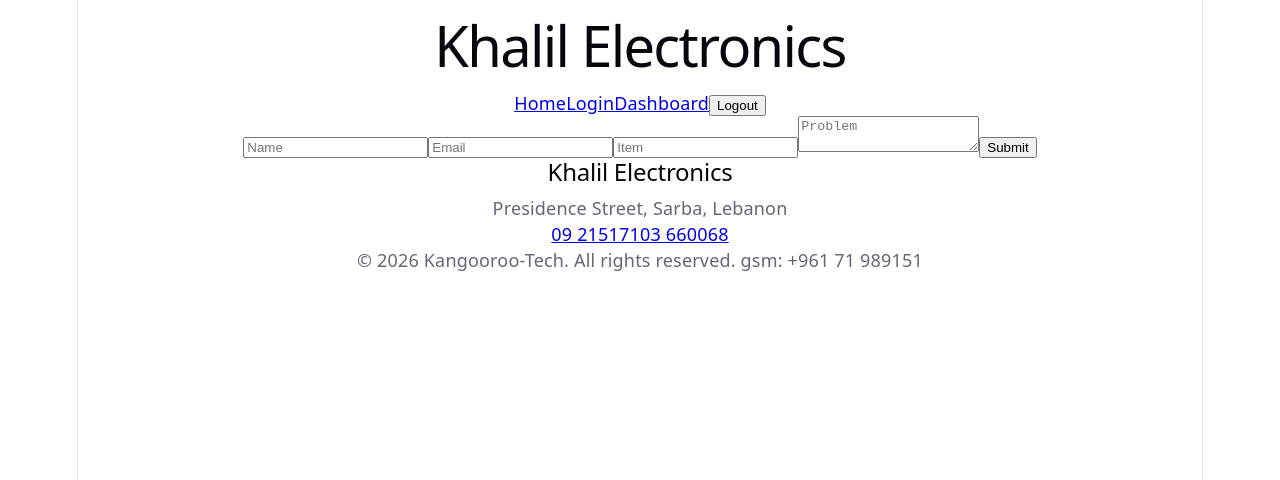
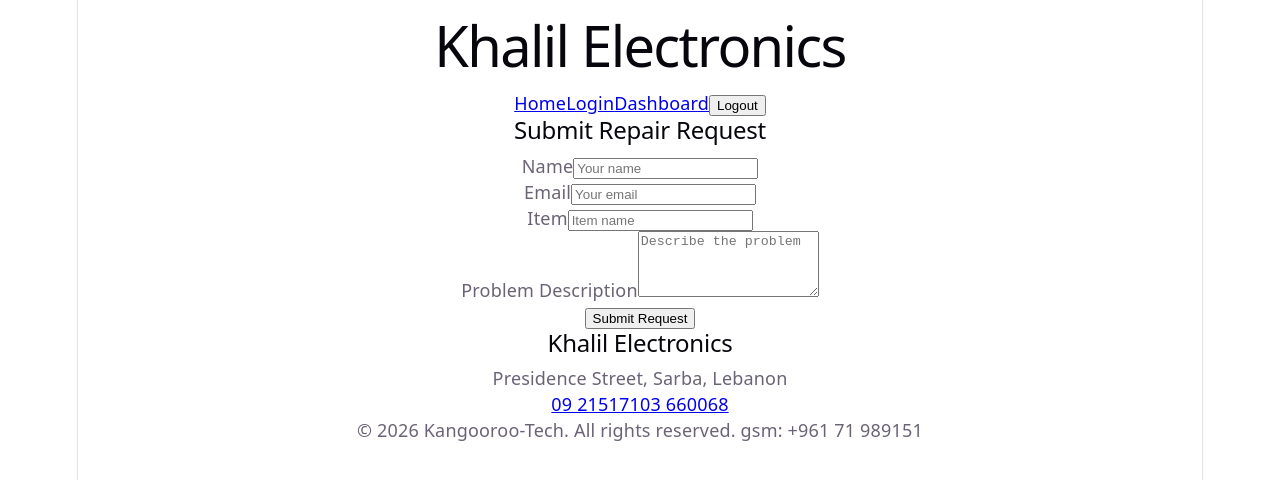
Before and after one commit to Mypol-hub/Fix-it, a React (Vite) app in the folder client-app/: page /request in a window 1280 px wide. Shown: the top 480 px of the page. Built offline with nearby package versions, Linux system fonts and the light colour scheme.

Commit message:
Refactor RequestForm with improved UI elements
Enhanced the RequestForm component with improved styling and structure for better user experience.

```diff
--- a/client-app/src/components/RequestForm.jsx
+++ b/client-app/src/components/RequestForm.jsx
@@ -11,15 +11,80 @@ export default function RequestForm() {
     e.preventDefault();
     await submitRequest(customerName, email, itemName, problemDescription);
     alert("Request submitted!");
+    setCustomerName("");
+    setEmail("");
+    setItemName("");
+    setProblemDescription("");
   };
 
   return (
-    <form onSubmit={handleSubmit}>
-      <input value={customerName} onChange={e => setCustomerName(e.target.value)} placeholder="Name" />
-      <input value={email} onChange={e => setEmail(e.target.value)} placeholder="Email" />
-      <input value={itemName} onChange={e => setItemName(e.target.value)} placeholder="Item" />
-      <textarea value={problemDescription} onChange={e => setProblemDescription(e.target.value)} placeholder="Problem" />
-      <button type="submit">Submit</button>
+    <form
+      onSubmit={handleSubmit}
+      className="max-w-md mx-auto bg-white shadow-md rounded-lg p-6 space-y-4"
+    >
+      <h2 className="text-xl font-bold text-blue-900 mb-2 text-center">
+        Submit Repair Request
+      </h2>
+
+      <div>
+        <label className="block text-sm font-medium text-gray-700 mb-1">
+          Name
+        </label>
+        <input
+          value={customerName}
+          onChange={(e) => setCustomerName(e.target.value)}
+          placeholder="Your name"
+          required
+          className="w-full border rounded-lg p-2 focus:ring-2 focus:ring-blue-500 focus:outline-none"
+        />
+      </div>
+
+      <div>
+        <label className="block text-sm font-medium text-gray-700 mb-1">
+          Email
+        </label>
+        <input
+          type="email"
+          value={email}
+          onChange={(e) => setEmail(e.target.value)}
+          placeholder="Your email"
+          required
+          className="w-full border rounded-lg p-2 focus:ring-2 focus:ring-blue-500 focus:outline-none"
+        />
+      </div>
+
+      <div>
+        <label className="block text-sm font-medium text-gray-700 mb-1">
+          Item
+        </label>
+        <input
+          value={itemName}
+          onChange={(e) => setItemName(e.target.value)}
+          placeholder="Item name"
+          required
+          className="w-full border rounded-lg p-2 focus:ring-2 focus:ring-blue-500 focus:outline-none"
+        />
+      </div>
+
+      <div>
+        <label className="block text-sm font-medium text-gray-700 mb-1">
+          Problem Description
+        </label>
+        <textarea
+          value={problemDescription}
+          onChange={(e) => setProblemDescription(e.target.value)}
+          placeholder="Describe the problem"
+          rows="4"
+          className="w-full border rounded-lg p-2 focus:ring-2 focus:ring-blue-500 focus:outline-none"
+        />
+      </div>
+
+      <button
+        type="submit"
+        className="w-full bg-blue-600 text-white py-2 rounded-lg hover:bg-blue-700 transition"
+      >
+        Submit Request
+      </button>
     </form>
   );
 }
```
